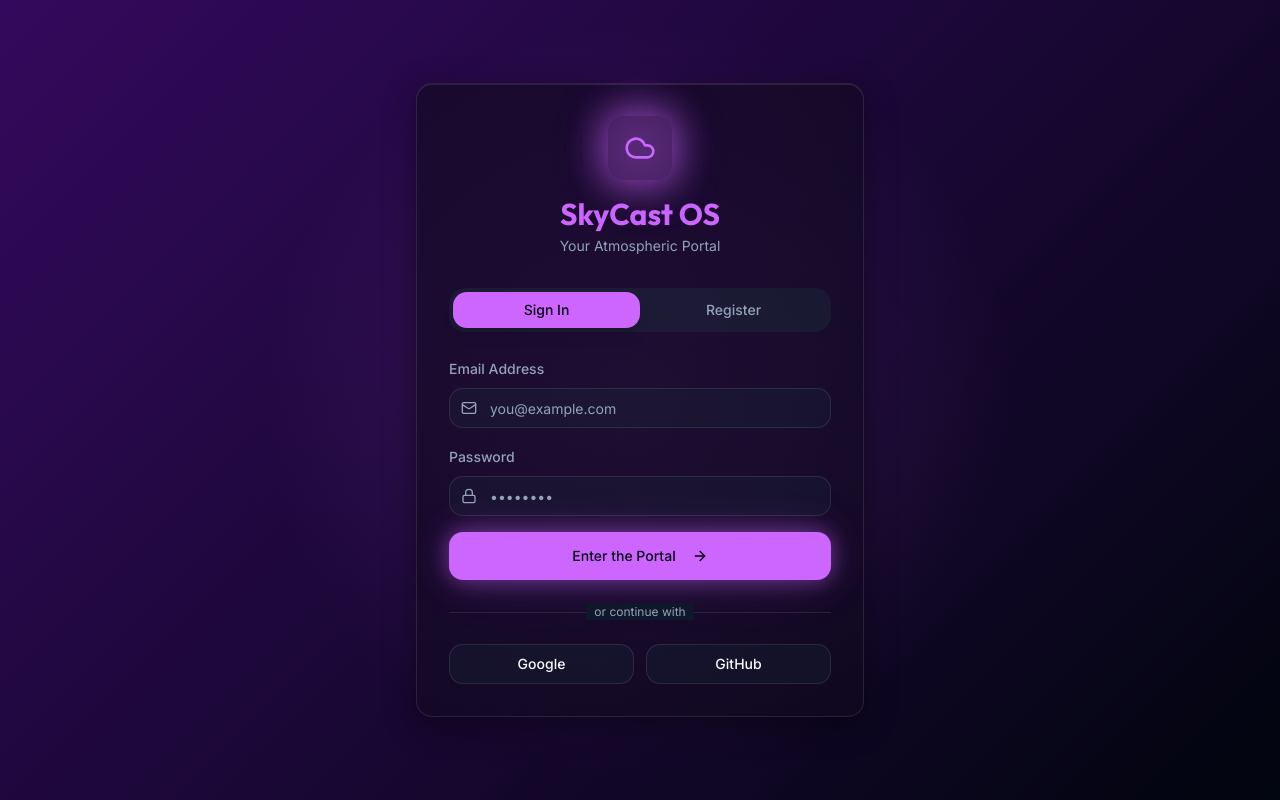
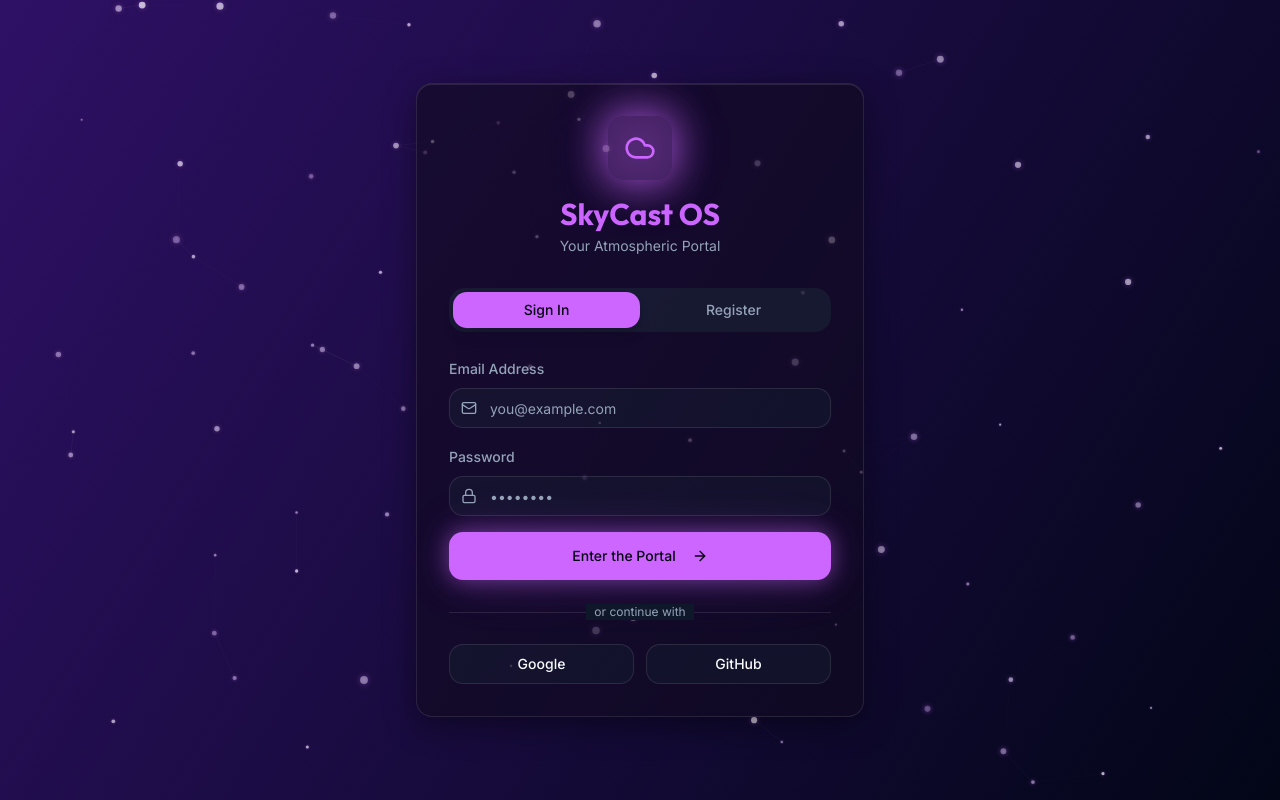
Before and after one commit to AKUMON12/weather_system, a React (Vite) app in the folder frontend/: page / in a window 1280 px wide. Built offline with nearby package versions, Linux system fonts and the light colour scheme.

Commit message:
Edited: 1/22/2026 10:09PM

```diff
--- a/frontend/src/App.tsx
+++ b/frontend/src/App.tsx
@@ -116,12 +116,12 @@
           <Routes>
             <Route path="/" element={
               !user ? (
-                /* Change the line below to use your atmospheric classes */
-                <div className="relative min-h-screen bg-background gradient-night flex items-center justify-center p-4 overflow-hidden">
-                  {/* This renders the stars/particles */}
+                /* We use bg-transparent here so we can see the -z-10 canvas behind it */
+                <div className="relative min-h-screen bg-transparent flex items-center justify-center p-4 overflow-hidden">
+
                   <InteractiveBackground />
 
-                  {/* Content wrapper with z-index to stay above the background */}
+                  {/* This container holds the login card and stays above the stars */}
                   <div className="relative z-10 w-full max-w-md animate-fade-in">
                     <Auth onAuthSuccess={(userData) => {
                       setUser(userData);
```
